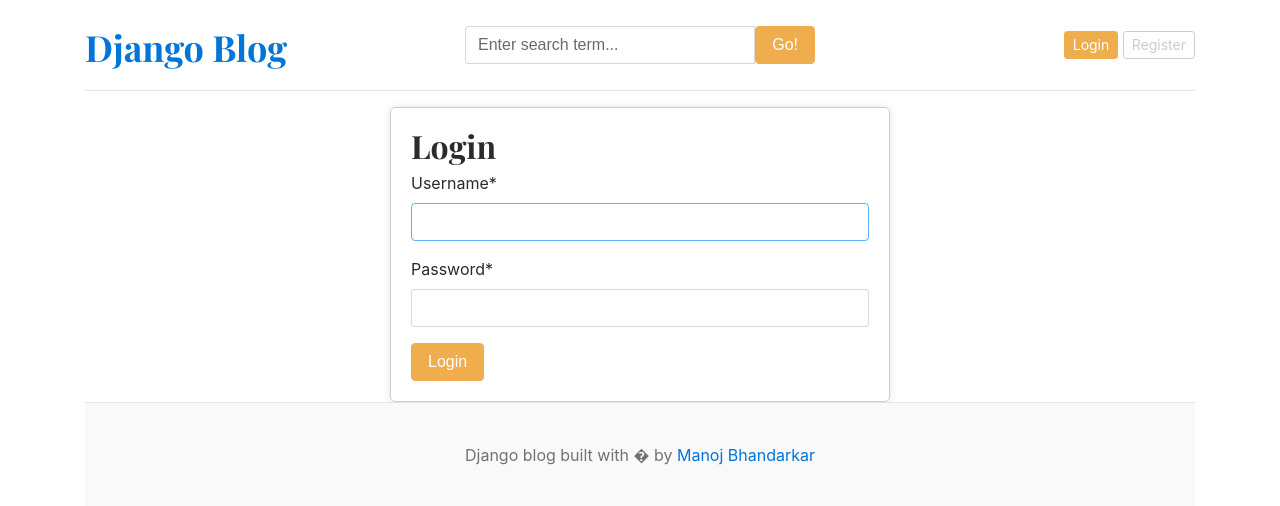
After one commit to Manoj-Bhandarkar/django-blog, a Django app: page /login/ in a window 1280 px wide. The commit adds this page. Shown: the top 506 px of the page. Run offline with Django 5.2, Linux system fonts and the light colour scheme; data that the repository does not hold is empty; some libraries are stand-ins or nearby versions.

Commit message:
Login & Logout Functionality

```diff
--- a/blog_main/urls.py
+++ b/blog_main/urls.py
@@ -28,4 +28,6 @@ urlpatterns = [
     path('blogs/<slug:slug>/', blogs_view.blog_detail, name='blog_detail'),
     path('blogs/search/', blogs_view.blog_search, name='blog_search'),
     path('register/', views.register, name='register'),
+    path('login/', views.login, name='login'),
+    path('logout/', views.logout, name='logout'),
 ] + static(settings.MEDIA_URL, document_root=settings.MEDIA_ROOT)
--- a/blog_main/views.py
+++ b/blog_main/views.py
@@ -1,12 +1,18 @@
-from django.shortcuts import render
+from django.shortcuts import redirect, render
 from about.models import About
 from .forms import RegistrationForm
 from blogs.models import Category, Blog
+from django.contrib.auth.forms import AuthenticationForm
+from django.contrib import auth
 
 
 def home(request):
-    featured_posts = Blog.objects.filter(is_featured=True, status="Published").order_by("created_at")
-    posts = Blog.objects.filter(is_featured=False, status="Published").order_by("created_at")
+    featured_posts = Blog.objects.filter(is_featured=True, status="Published").order_by(
+        "created_at"
+    )
+    posts = Blog.objects.filter(is_featured=False, status="Published").order_by(
+        "created_at"
+    )
     # fetch about us information
     try:
         about = About.objects.get()
@@ -20,6 +26,7 @@ def home(request):
     }
     return render(request, "home.html", context)
 
+
 def register(request):
     if request.method == "POST":
         form = RegistrationForm(request.POST)
@@ -27,8 +34,30 @@ def register(request):
             form.save()
             return render(request, "registration_success.html")
     else:
-            form = RegistrationForm()
+        form = RegistrationForm()
     context = {
         "form": form,
     }
     return render(request, "register.html", context)
+
+
+def login(request):
+    if request.method == "POST":
+        form = AuthenticationForm(request, request.POST)
+        if form.is_valid():
+            username = form.cleaned_data["username"]
+            password = form.cleaned_data["password"]
+            user = auth.authenticate(request, username=username, password=password)
+            if user is not None:
+                auth.login(request, user)
+                print("Login successful")
+            return redirect("home")
+    form = AuthenticationForm()
+    context = {
+        "form": form,
+    }
+    return render(request, "login.html", context)
+
+def logout(request):
+    auth.logout(request)
+    return redirect("home")
--- a/templates/base.html
+++ b/templates/base.html
@@ -24,16 +24,23 @@
                 <div class="col-4">
                     <form action="{% url 'blog_search' %}" method="get">
                         <div class="input-group">
-                            <input class="form-control" type="text" name="keyword" value="{{keyword}}" placeholder="Enter search term..."
-                                aria-label="Enter search term..." aria-describedby="button-search" />
-                            <button type="submit" class="btn btn-primary" id="button-search" type="button">Go!</button>
+                            <input class="form-control" type="text" name="keyword" value="{{keyword}}"
+                                placeholder="Enter search term..." aria-label="Enter search term..."
+                                aria-describedby="button-search" />
+                            <button type="submit" class="btn btn-warning" id="button-search" type="button">Go!</button>
                         </div>
                     </form>
                 </div>
                 <!-- sign up and login -->
                 <div class="col-4 d-flex justify-content-end align-items-center">
-                    <a class="btn btn-sm btn-warning" href="#">Login</a> &nbsp;
+                    {% if not user.is_authenticated %}
+                    <a class="btn btn-sm btn-warning" href="{% url 'login' %}">Login</a> &nbsp;
                     <a class="btn btn-sm btn-outline-secondary" href="{% url 'register' %}">Register</a>
+                    {% else %}
+                    <span>Welcome, {{ user.username }}!</span> &nbsp;
+                    <!-- user available from Django auth as context processor -->
+                    <a class="btn btn-sm btn-outline-secondary" href="{% url 'logout' %}">Logout</a>
+                    {% endif %}
                 </div>
             </div>
         </header>
--- /dev/null
+++ b/templates/login.html
@@ -0,0 +1,14 @@
+
+{% extends 'base.html' %}
+
+{% block content %}
+{% load crispy_forms_tags %}
+    <div class="login-container" style="width: 500px; margin: auto; padding: 20px; border: 1px solid #ccc; border-radius: 5px; box-shadow: 0 0 10px rgba(0, 0, 0, 0.1);">
+        <h2>Login</h2>
+        <form method="post" action="{% url 'login' %}">
+            {% csrf_token %}
+            {{ form | crispy }}
+            <button type="submit" class="btn btn-warning">Login</button>
+        </form>
+    </div>
+{% endblock %}
--- a/templates/registration_success.html
+++ b/templates/registration_success.html
@@ -8,8 +8,9 @@
     <link rel='stylesheet' type='text/css' media='screen' href='main.css'>
     <script src='main.js'></script>
 </head>
-<body>
+<body style="width: 500px; margin: auto; text-align: center; padding-top: 50px; font-family: Arial, sans-serif; background-color: #f9f9f9; ">
     <h1>Registration Successful!</h1>
     <p>You have been successfully registered.</p>
+    <a href="{% url 'home' %}">Go to Home Page</a>
 </body>
 </html>
```
